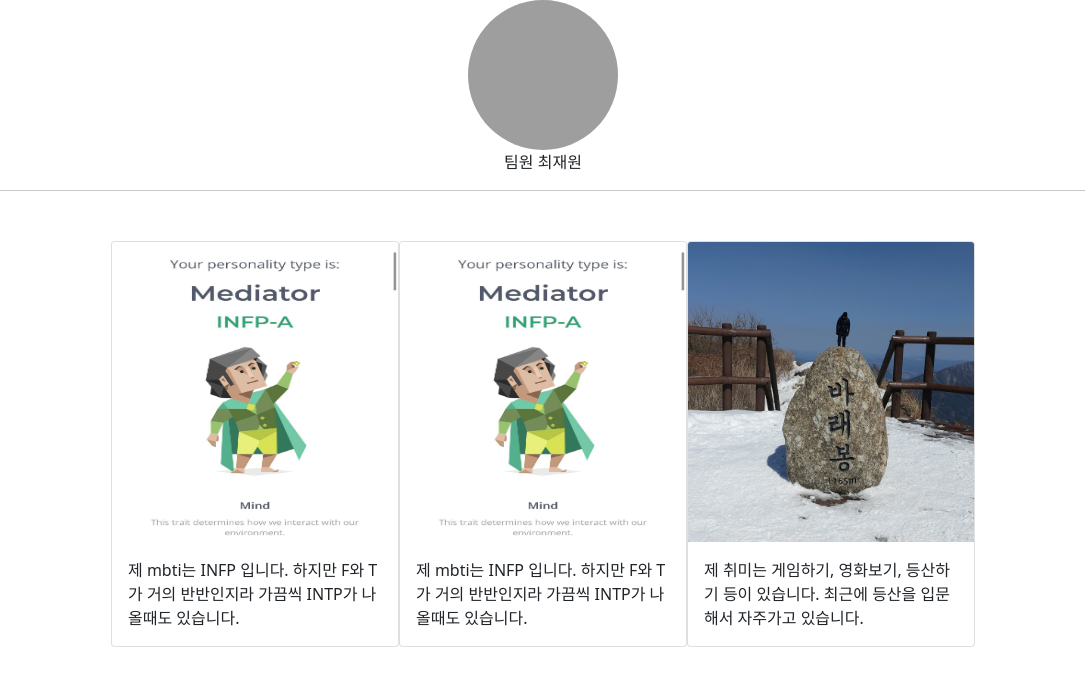
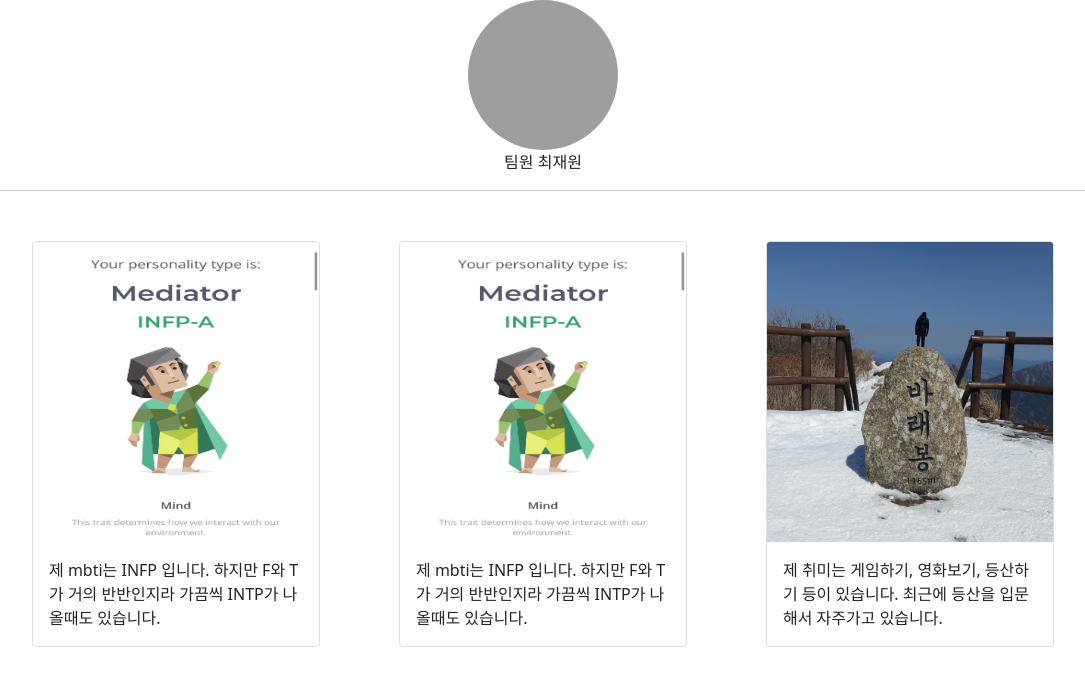
Before and after one commit to iyeojae/13Hours, a plain HTML site: page main/jaewon.html in a window 1280 px wide. Shown: the whole page, without its empty margins (97-1182 px from the left). Drawn offline with nearby package versions, Linux system fonts and the light colour scheme; grey boxes are pictures that could not be loaded.

Commit message:
jaewon change

```diff
--- a/main/jaewon.html
+++ b/main/jaewon.html
@@ -34,8 +34,8 @@
 
             display: flex;
             flex-direction: row;
-            align-items: center;
-            justify-content: center;
+
+            justify-content: space-evenly;
 
             margin: 50px;
         }
```
